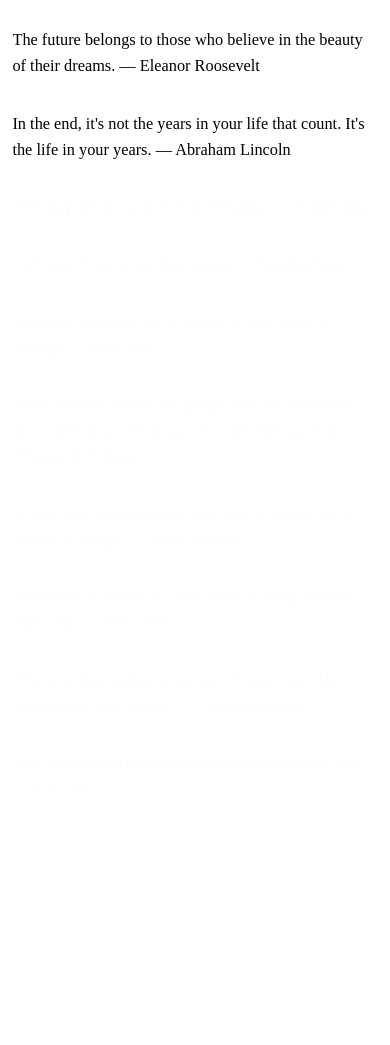
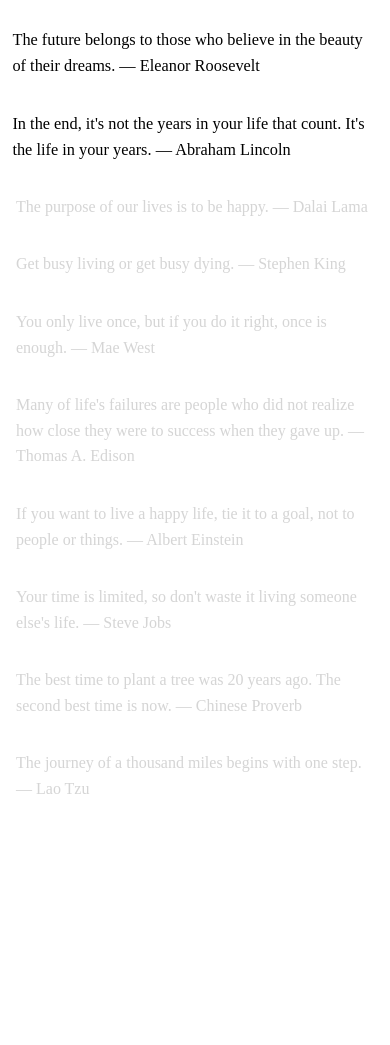
Before and after one commit to josedv82/josedv82.github.io, a Flask app: page / in a window 390 px wide. Shown: the part 382-1427 px from the top of the page. Run offline with Flask 3, Linux system fonts and the light colour scheme.

Commit message:
Fix: Improve quote visibility and prevent overscroll; enhance mobile experience
Replit-Commit-Author: Agent
Replit-Commit-Session-Id: 77acc4af-acc3-455d-b59f-3b2ca1fb4cc6
Replit-Commit-Screenshot-Url: https://storage.googleapis.com/screenshot-production-us-central1/6e9e5218-075a-4271-8423-31717d4ec0f6/2d5db684-bfd6-4677-b2b1-c6df3d805a23.jpg

```diff
--- a/static/css/style.css
+++ b/static/css/style.css
@@ -75,8 +75,8 @@ main {
     margin: 3.3rem 0; /* Reduced by ~1/3 from 5rem to 3.3rem */
     font-size: 1.25rem;
     line-height: 1.6;
-    opacity: 0.07; /* Slightly increased from 0.01 to be visible but still hard to read */
-    color: #ddd; /* Very light color for inactive state */
+    opacity: 0.25; /* Increased significantly to make inactive text visible */
+    color: #555; /* Darker color for inactive state to improve visibility */
     font-weight: 400;
     transition: all 0.6s cubic-bezier(0.165, 0.84, 0.44, 1);
     transform: translateZ(0);
--- a/static/js/scroll.js
+++ b/static/js/scroll.js
@@ -1,4 +1,24 @@
 document.addEventListener('DOMContentLoaded', () => {
+    // Prevent overscroll/bounce effect
+    document.body.style.overscrollBehavior = 'none';
+    document.documentElement.style.overscrollBehavior = 'none';
+
+    // Touch variables
+    let touchStartY = 0;
+    let touchEndY = 0;
+
+    // Additional prevention for Safari and mobile browsers
+    document.body.addEventListener('touchmove', function(e) {
+        const scrollTop = window.pageYOffset || document.documentElement.scrollTop || document.body.scrollTop || 0;
+        const scrollHeight = document.documentElement.scrollHeight || document.body.scrollHeight || 0;
+        const clientHeight = document.documentElement.clientHeight || window.innerHeight;
+
+        // If at the top or bottom of the page
+        if ((scrollTop <= 0 && e.touches[0].screenY > touchStartY) ||
+            (scrollTop + clientHeight >= scrollHeight && e.touches[0].screenY < touchStartY)) {
+            e.preventDefault();
+        }
+    }, { passive: false });
     // DOM Elements
     const quotes = document.querySelectorAll('.quote-paragraph');
     const siteTitle = document.querySelector('.site-title');
@@ -15,10 +35,10 @@ document.addEventListener('DOMContentLoaded', () => {
         activeScale: 1.02,
         // How fast to move background elements relative to scroll speed (lower = more dramatic parallax)
         parallaxFactor: 0.4,
-        // Default opacity for inactive quotes (reduced to make them more greyed out)
-        inactiveOpacity: 0.01,
+        // Default opacity for inactive quotes (increased for better visibility)
+        inactiveOpacity: 0.25,
         // Medium opacity for quotes that are approaching but not fully active
-        approachingOpacity: 0.15
+        approachingOpacity: 0.5
     };
 
     // Track scroll positions for velocity calculations
@@ -66,8 +86,8 @@ document.addEventListener('DOMContentLoaded', () => {
             else {
                 // All non-active quotes are greyed out but slightly visible
                 quote.classList.remove('active', 'visible');
-                quote.style.opacity = '0.07'; // Increased from 0.01 to be visible but still hard to read
-                quote.style.color = '#ddd';   // Very light gray
+                quote.style.opacity = '0.25'; // Significantly increased to make inactive text visible
+                quote.style.color = '#555';   // Darker gray for better visibility
                 quote.style.transform = 'translateZ(0) scale(1)';
             }
         });
@@ -205,9 +225,7 @@ document.addEventListener('DOMContentLoaded', () => {
         }
     });
 
-    // Touch navigation
-    let touchStartY = 0;
-    let touchEndY = 0;
+    // Touch navigation - using the variables declared at the top
 
     document.addEventListener('touchstart', (e) => {
         touchStartY = e.changedTouches[0].screenY;
--- a/templates/index.html
+++ b/templates/index.html
@@ -2,7 +2,8 @@
 <html lang="en">
 <head>
     <meta charset="UTF-8">
-    <meta name="viewport" content="width=device-width, initial-scale=1.0">
+    <meta name="viewport" content="width=device-width, initial-scale=1.0, viewport-fit=cover">
+    <meta name="apple-mobile-web-app-capable" content="yes">
     <title>the white mirror.</title>
     <link rel="stylesheet" href="{{ url_for('static', filename='css/style.css') }}">
 </head>
```
